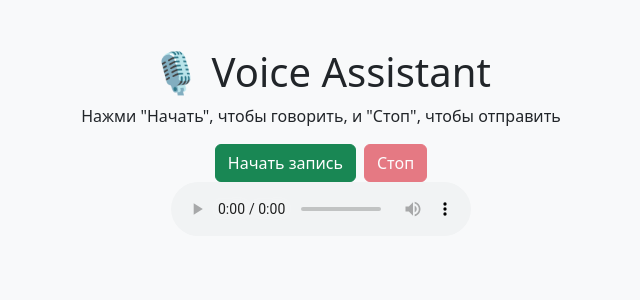
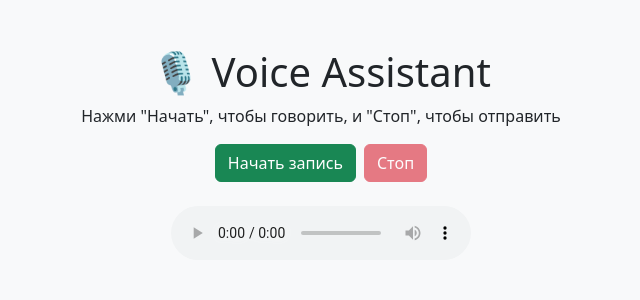
Before and after one commit to valvklik007/gpt-voice-assistant-flask, a Flask app: page / in a window 1280 px wide. Shown: the top 300 px of the page, without its empty margins (319-959 px from the left). Run offline with Flask 3, Linux system fonts and the light colour scheme.

Commit message:
changed html add class

```diff
--- a/templates/index.html
+++ b/templates/index.html
@@ -14,8 +14,7 @@
     <button id="stopBtn" class="btn btn-danger" disabled>Стоп</button>
   </div>
 
-{#  <audio id="audioReply" class="mt-4" controls></audio>#}
-  <audio id="audioPlayer" controls></audio>
+  <audio id="audioPlayer" class="mt-4" controls></audio>
   <p id="aiText"></p>
 
   <script src="{{ url_for('static', filename='script.js') }}"></script>
```
